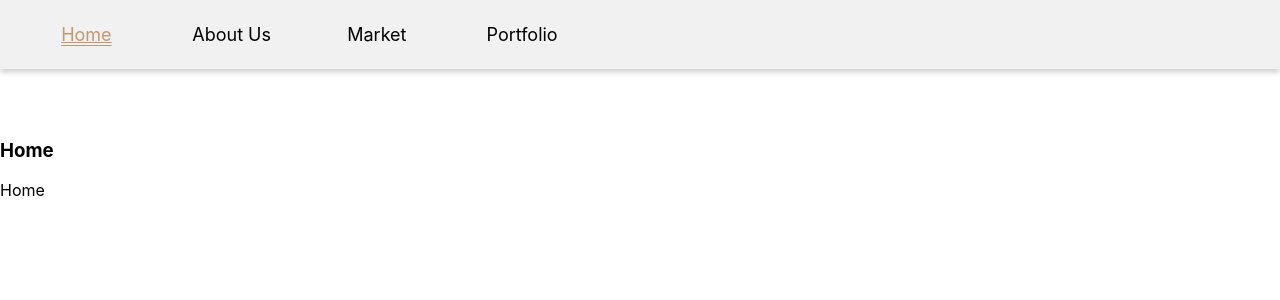
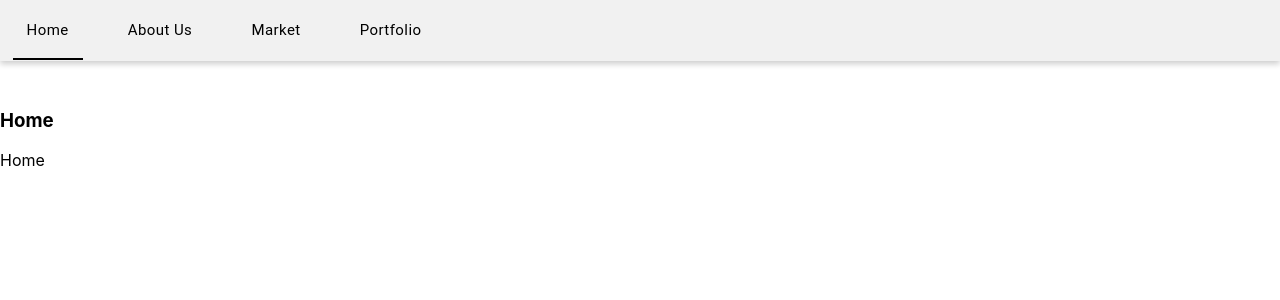
Before and after one commit to c-prungo/left-spiral, a React (Create React App) app: page / in a window 1280 px wide. Shown: the top 300 px of the page. Built offline with nearby package versions, Linux system fonts and the light colour scheme.

Commit message:
navbar improvements

```diff
--- a/src/App.css
+++ b/src/App.css
@@ -3,26 +3,6 @@
   --pink: #e2ad9f;
   --white: #ffffff;
   --brown: #c29872;
-}
-
-/* Float columns side by side */
-.column {
-  float: left;
-  width: 10%;
-  padding: 0 10px;
-}
-
-.row {
-  display: flex;
-  align-items: center;
-  margin: 1%;
-}
-
-/* Clear floats after the columns */
-.row:after {
-  content: '';
-  display: table;
-  clear: both;
 }
 
 .nav {
@@ -36,20 +16,8 @@
   z-index: 1;
 }
 
-.navbox {
-  text-align: center;
-  padding: 10px;
-  font-size: large;
-}
-
-.navbox-active {
-  text-decoration-line: underline !important;
-  text-decoration-style: double !important;
-  color: var(--brown) !important;
-}
-
 .page {
-  padding-top: 120px;
+  padding-top: 90px;
 }
 
 .page.center {
@@ -70,47 +38,3 @@
   display: inline-block;
   margin: 0.5%;
 }
-
-/* unvisited link */
-a:link {
-  color: black;
-  text-decoration: none;
-}
-
-/* visited link */
-a:visited {
-  color: black;
-}
-
-/* mouse over link */
-a:hover {
-  color: var(--brown);
-}
-
-/* selected link */
-a:active {
-  color: var(--pink);
-}
-
-@media screen and (max-width: 600px) {
-  .column {
-    width: 100%;
-    display: block;
-    margin-bottom: 20px;
-  }
-}
-
-@media (prefers-reduced-motion: no-preference) {
-  .App-logo {
-    animation: App-logo-spin infinite 20s linear;
-  }
-}
-
-@keyframes App-logo-spin {
-  from {
-    transform: rotate(0deg);
-  }
-  to {
-    transform: rotate(360deg);
-  }
-}
--- a/src/App.js
+++ b/src/App.js
@@ -19,7 +19,7 @@ function App() {
       <Router>
         <Navbar />
         <Switch>
-          <Route path='/' exact element={<Home/>} />
+          <Route path='/' element={<Home/>} />
           <Route path='/about' element={<AboutUs/>} />
           <Route path='/market' element={<Market/>} />
           <Route path='/portfolio' element={<Portfolio/>} />
--- a/src/components/Navbar.js
+++ b/src/components/Navbar.js
@@ -1,52 +1,92 @@
-import { React, useState } from 'react';
-import { Link } from "react-router-dom";
+import React from 'react';
+import { Tabs, Tab, Box } from '@mui/material';
+import { styled } from '@mui/material/styles';
+
+const StyledTabs = styled(
+    (props) => (
+        <Tabs
+        {...props}
+        TabIndicatorProps={{ children: <span className="MuiTabs-indicatorSpan" /> }}
+        />
+    )
+) (
+    {
+        '& .MuiTabs-indicator': {
+            display: 'flex',
+            justifyContent: 'center',
+            backgroundColor: 'transparent',
+        },
+        '& .MuiTabs-indicatorSpan': {
+            maxWidth: 70,
+            width: '100%',
+            backgroundColor: 'black',
+        },
+    }
+);
+
+const StyledTab = styled(
+    (props) => <Tab {...props} />
+) (
+    ({ theme }) => (
+        {
+            textTransform: 'none',
+            fontWeight: theme.typography.fontWeightRegular,
+            fontSize: theme.typography.pxToRem(15),
+            marginRight: theme.spacing(1),
+            color: 'black',
+            paddingLeft: '2%',
+            paddingRight: '2%',
+            paddingTop: '20px',
+            paddingBottom: '20px',
+            '&.Mui-selected': {
+                color: 'black',
+            },
+            '&.Mui-focusVisible': {
+                backgroundColor: 'rgba(100, 95, 228, 0.32)',
+            },
+        }
+    ),
+);
 
 // get data from the url
 function find_link(id) {
     return id.match('/[a-zA-Z]+$');
 }
 
-// display the specific box (used multiple times in main display)
-function display_navbox(link, display, id, setActive) {
-    const navbox = (
-        <div className='column'>
-            <Link to={link}>
-                <div onClick={() => setActive(link)}
-                className={id === link ? 'navbox navbox-active' : 'navbox'}>
-                    {display}
-                </div>
-            </Link>
-        </div>
-    )
-    return (navbox)
-}
+function Navbar() {
+    let keyValue = {
+        '/': 0,
+        '/about': 1,
+        '/market': 2,
+        '/portfolio': 3
+    }
 
-// main navbar function
-function Navbar(props) {
-    const home = '/';
-    const about = '/about';
-    const market = '/market';
-    const portfolio = '/portfolio';
-
+    // find id to load the active nav on page refresh
     let id = find_link(window.location.href);
     if (id !== null) {id = id[0]}
     else {id = '/'}
-    const [active, setActive] = useState(id);
 
-    var nav_bar = (
-        <>
-            <div className='nav'>
-                <div className='row'>
-                    {display_navbox(home, 'Home', active, setActive) /* home page */}
-                    {display_navbox(about, 'About Us', active, setActive) /* about us page */}
-                    {display_navbox(market, 'Market', active, setActive) /* market page */}
-                    {display_navbox(portfolio, 'Portfolio', active, setActive) /* portfolio page */}
-                </div>
-            </div>
-        </>
+    // the active nav
+    const [value, setValue] = React.useState(keyValue[id]);
+
+    const handleChange = (event, newValue) => {
+        setValue(newValue);
+    };
+
+    return (
+        <div className='nav'>
+            <Box sx={{ width: '100%' }}>
+                <StyledTabs value={value}
+                onChange={handleChange}
+                variant='scrollable'
+                scrollButtons={false}>
+                    <StyledTab label="Home" href={'/'} />
+                    <StyledTab label="About Us" href={'/about'} />
+                    <StyledTab label="Market" href={'/market'} />
+                    <StyledTab label="Portfolio" href={'/portfolio'} />
+                </StyledTabs>
+            </Box>
+        </div>
     );
-
-    return (nav_bar);
-};
-
+}
 export default Navbar;
--- a/src/components/elements/cards/StandardCard.js
+++ b/src/components/elements/cards/StandardCard.js
@@ -9,6 +9,7 @@ import {
 
 function StandardInfoCard(img, title, infotext) {
     return (
+        <div className='info-card'>
             <Card sx={{ maxWidth: 345 }}>
                 <CardMedia
                     component="img"
@@ -29,6 +30,7 @@ function StandardInfoCard(img, title, infotext) {
                     <Button size="small">button2</Button>
                 </CardActions>
             </Card>
+        </div>
     );
 }
 export default StandardInfoCard;
--- a/src/components/pages/Market.js
+++ b/src/components/pages/Market.js
@@ -2,22 +2,21 @@ import React from 'react';
 
 import InfoCard from '../elements/cards/StandardCard'
 import flower1 from '../../resources/flower1.jpg';
-// import flower2 from '../../resources/flower2.jpg';
+import flower2 from '../../resources/flower2.jpg';
 import flower3 from '../../resources/flower3.jpg';
 import flower4 from '../../resources/flower4.jpg';
+import flower5 from '../../resources/flower5.jpg';
+import flower6 from '../../resources/flower6.jpg';
 
 const Market = () => {
     return (
         <div className='page market'>
-            <div className='info-card'>
-                {InfoCard(flower1, 'Purple', 'Flower info text, should cover multiple lines inside the display card.')}
-            </div>
-            <div className='info-card'>
-                {InfoCard(flower3, 'Red and White', 'Flower info text, should cover multiple lines inside the display card.')}
-            </div>
-            <div className='info-card'>
-                {InfoCard(flower4, 'Yellow', 'Flower info text, should cover multiple lines inside the display card.')}
-            </div>
+            {InfoCard(flower1, 'Purple', 'Flower info text, should cover multiple lines inside the display card.')}
+            {InfoCard(flower2, 'White', 'Flower info text, should cover multiple lines inside the display card.')}
+            {InfoCard(flower3, 'Red', 'Flower info text, should cover multiple lines inside the display card.')}
+            {InfoCard(flower4, 'Yellow', 'Flower info text, should cover multiple lines inside the display card.')}
+            {InfoCard(flower5, 'Pink', 'Flower info text, should cover multiple lines inside the display card.')}
+            {InfoCard(flower6, 'Blue', 'Flower info text, should cover multiple lines inside the display card.')}
         </div>
     );
 }
```
Lines whose indentation alone changed are shown as unchanged.
